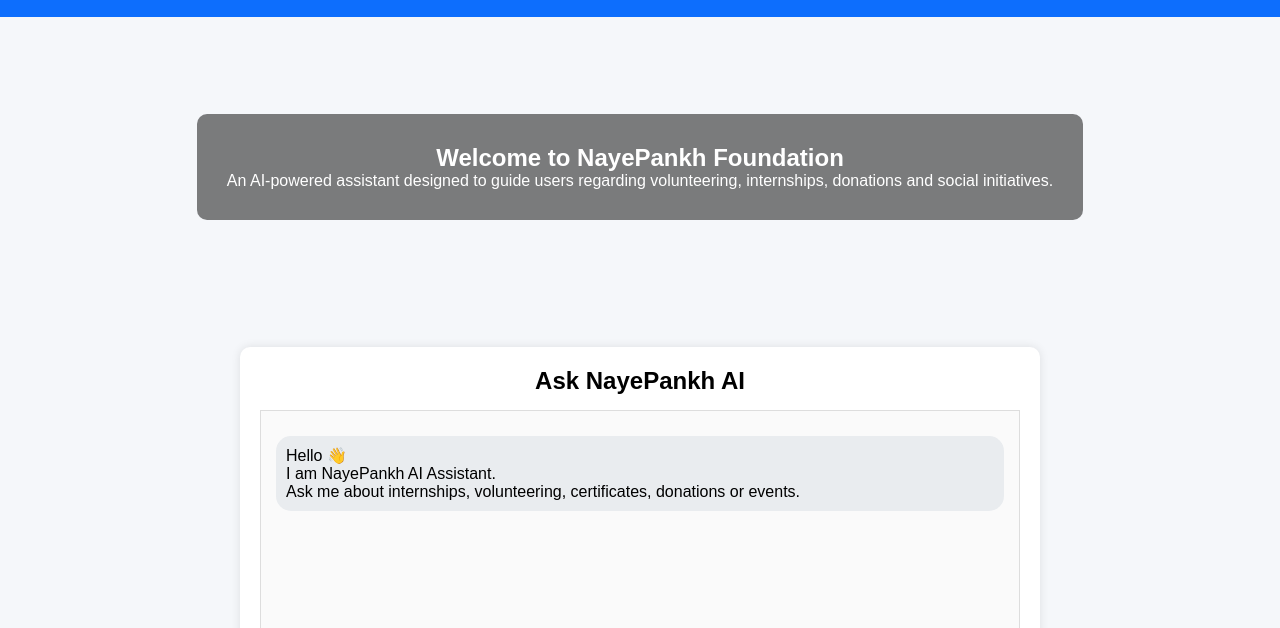
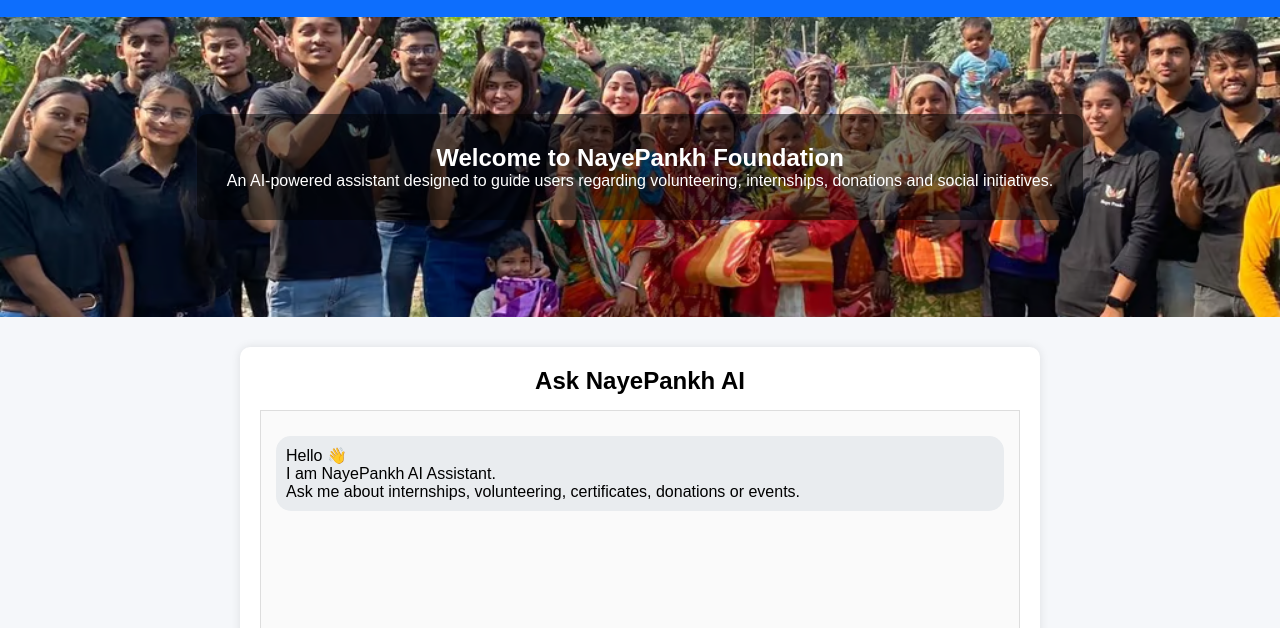
Before and after one commit to pr192/NayePankh-AI-Assistant, a plain HTML site: page index.html in a window 1280 px wide. Shown: the part 172-800 px from the top of the page. Drawn offline with Linux system fonts and the light colour scheme.

Commit message:
Update style.css

```diff
--- a/style.css
+++ b/style.css
@@ -24,7 +24,7 @@
 .hero{
 
     /* Replace background.jpg */
-    background-image:url("images/bg-pankh.avif");
+    background-image:url("bg-pankh.avif");
 
     background-size:cover;
     background-position:center;
```
